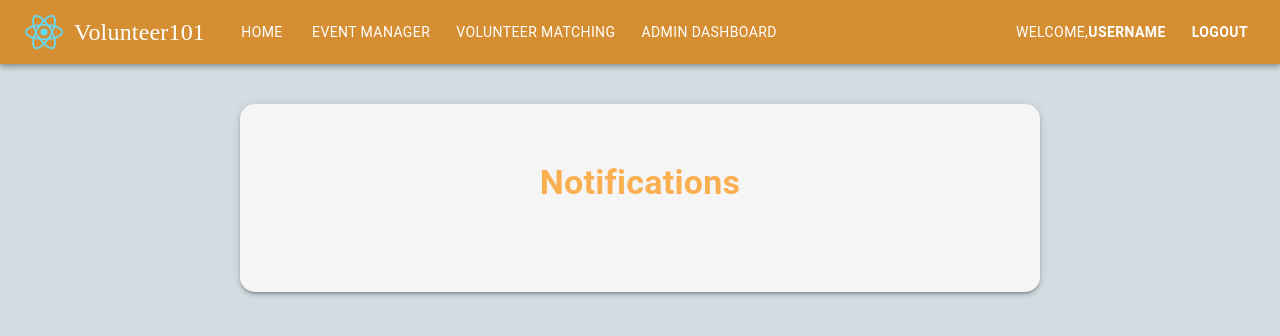
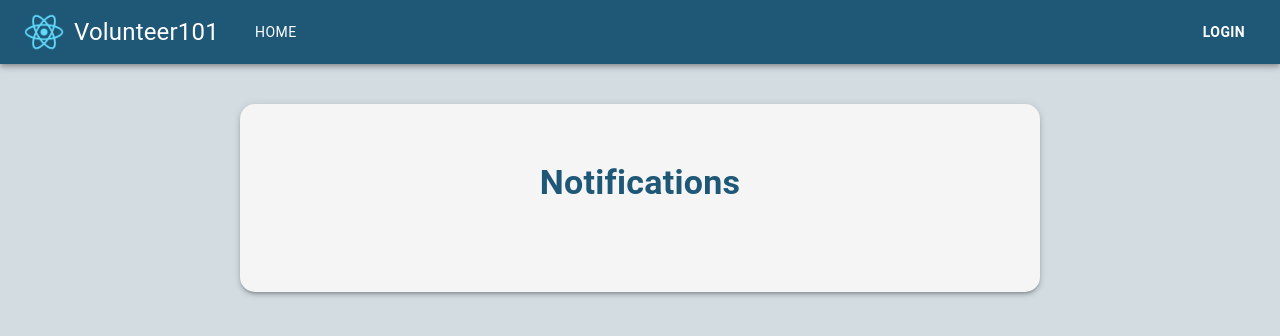
Before and after one commit to notbali/COSC-4353-Project, a React (Create React App) app in the folder frontend/: page /notification in a window 1280 px wide. Shown: the top 336 px of the page. Built offline with nearby package versions, Linux system fonts and the light colour scheme.

Commit message:
recoloring

```diff
--- a/frontend/src/App.js
+++ b/frontend/src/App.js
@@ -90,9 +90,9 @@ function App() {
       <Router>
         <div>
           <Navbar
-            isLoggedIn={true} // changed isLoggedIn={true} for testing
-            userName={"userName"}
-            userRole={"admin"}
+            isLoggedIn={isLoggedIn}
+            userName={userName}
+            userRole={userRole}
             handleLogout={handleLogout}
           />
           <Routes>
--- a/frontend/src/component/Navbar.jsx
+++ b/frontend/src/component/Navbar.jsx
@@ -37,7 +37,7 @@ const Navbar = ({ isLoggedIn, userName, userRole, handleLogout }) => {
 
   return (
     <>
-      <AppBar position="static" sx={{ backgroundColor: "#d58e31ff" }}>
+      <AppBar position="static" sx={{ backgroundColor: "#1f5777ff" }}>
         <Toolbar>
           {/* Mobile Menu Button */}
           <Box sx={{ display: { xs: "flex", md: "none" }, marginRight: 2 }}>
@@ -74,7 +74,6 @@ const Navbar = ({ isLoggedIn, userName, userRole, handleLogout }) => {
               variant="h6"
               sx={{
                 color: "#fff",
-                fontFamily: '"Pacifico", cursive',
                 fontWeight: 400,
                 fontSize: "1.5rem",
                 cursor: "pointer",
@@ -99,8 +98,8 @@ const Navbar = ({ isLoggedIn, userName, userRole, handleLogout }) => {
               sx={{
                 color: "#fff",
                 marginRight: "10px",
-                backgroundColor: isActive("/") ? "#fab050ff" : "inherit",
-                "&:hover": { backgroundColor: "#fab050ff" },
+                backgroundColor: isActive("/") ? "#184b69ff" : "inherit",
+                "&:hover": { backgroundColor: "#184b69ff" },
                 fontWeight: isActive("/") ? "bold" : "normal",
               }}
             >
@@ -113,30 +112,32 @@ const Navbar = ({ isLoggedIn, userName, userRole, handleLogout }) => {
                   <>
                     <Button
                       component={Link}
-                      to="/event-mgmt"
+                      to="/event-management"
                       sx={{
                         color: "#fff",
                         marginRight: "10px",
-                        backgroundColor: isActive("/event-mgmt")
-                          ? "#fab050ff"
+                        backgroundColor: isActive("/event-management")
+                          ? "#184b69ff"
                           : "inherit",
-                        "&:hover": { backgroundColor: "#fab050ff" },
-                        fontWeight: isActive("/event-mgmt") ? "bold" : "normal",
+                        "&:hover": { backgroundColor: "#184b69ff" },
+                        fontWeight: isActive("/event-management")
+                          ? "bold"
+                          : "normal",
                       }}
                     >
                       Event Manager
                     </Button>
                     <Button
                       component={Link}
-                      to="/volunteer-matching"
+                      to="/volunteer-matching-form"
                       sx={{
                         color: "#fff",
                         marginRight: "10px",
-                        backgroundColor: isActive("/volunteer-matching")
-                          ? "#fab050ff"
+                        backgroundColor: isActive("/volunteer-matching-form")
+                          ? "#184b69ff"
                           : "inherit",
-                        "&:hover": { backgroundColor: "#fab050ff" },
-                        fontWeight: isActive("/volunteer-matching")
+                        "&:hover": { backgroundColor: "#184b69ff" },
+                        fontWeight: isActive("/volunteer-matching-form")
                           ? "bold"
                           : "normal",
                       }}
@@ -150,9 +151,9 @@ const Navbar = ({ isLoggedIn, userName, userRole, handleLogout }) => {
                         color: "#fff",
                         marginRight: "10px",
                         backgroundColor: isActive("/admin-dashboard")
-                          ? "#fab050ff"
+                          ? "#184b69ff"
                           : "inherit",
-                        "&:hover": { backgroundColor: "#7FA1C3" },
+                        "&:hover": { backgroundColor: "#184b69ff" },
                         fontWeight: isActive("/admin-dashboard")
                           ? "bold"
                           : "normal",
@@ -172,9 +173,9 @@ const Navbar = ({ isLoggedIn, userName, userRole, handleLogout }) => {
                         color: "#fff",
                         marginRight: "10px",
                         backgroundColor: isActive("/event-list")
-                          ? "#fab050ff"
+                          ? "#184b69ff"
                           : "inherit",
-                        "&:hover": { backgroundColor: "#7FA1C3" },
+                        "&:hover": { backgroundColor: "#184b69ff" },
                         fontWeight: isActive("/event-list") ? "bold" : "normal",
                       }}
                     >
@@ -187,9 +188,9 @@ const Navbar = ({ isLoggedIn, userName, userRole, handleLogout }) => {
                         color: "#fff",
                         marginRight: "10px",
                         backgroundColor: isActive("/volunteer-history")
-                          ? "#fab050ff"
+                          ? "#184b69ff"
                           : "inherit",
-                        "&:hover": { backgroundColor: "#7FA1C3" },
+                        "&:hover": { backgroundColor: "#184b69ff" },
                         fontWeight: isActive("/volunteer-history")
                           ? "bold"
                           : "normal",
@@ -204,9 +205,9 @@ const Navbar = ({ isLoggedIn, userName, userRole, handleLogout }) => {
                         color: "#fff",
                         marginRight: "10px",
                         backgroundColor: isActive("/notification")
-                          ? "#fab050ff"
+                          ? "#184b69ff"
                           : "inherit",
-                        "&:hover": { backgroundColor: "#7FA1C3" },
+                        "&:hover": { backgroundColor: "#184b69ff" },
                         fontWeight: isActive("/notification")
                           ? "bold"
                           : "normal",
@@ -232,9 +233,9 @@ const Navbar = ({ isLoggedIn, userName, userRole, handleLogout }) => {
                     color: "#fff",
                     marginRight: "10px",
                     backgroundColor: isActive("/profile")
-                      ? "#fab050ff"
+                      ? "#184b69ff"
                       : "inherit",
-                    "&:hover": { backgroundColor: "#fab050ff" },
+                    "&:hover": { backgroundColor: "#184b69ff" },
                     fontWeight: isActive("/profile") ? "bold" : "normal",
                   }}
                 >
@@ -246,7 +247,7 @@ const Navbar = ({ isLoggedIn, userName, userRole, handleLogout }) => {
                     color: "#fff",
                     fontWeight: "bold",
                     fontSize: "0.875rem",
-                    "&:hover": { backgroundColor: "#fab050ff" },
+                    "&:hover": { backgroundColor: "#184b69ff" },
                   }}
                 >
                   Logout
@@ -260,7 +261,7 @@ const Navbar = ({ isLoggedIn, userName, userRole, handleLogout }) => {
                   color: "#fff",
                   fontWeight: "bold",
                   fontSize: "0.875rem",
-                  "&:hover": { backgroundColor: "#fab050ff" },
+                  "&:hover": { backgroundColor: "#184b69ff" },
                 }}
               >
                 Login
@@ -302,7 +303,7 @@ const Navbar = ({ isLoggedIn, userName, userRole, handleLogout }) => {
                   </ListItem>
                   <ListItem
                     button
-                    onClick={() => handleNavigation("/volunteer-matching")}
+                    onClick={() => handleNavigation("/volunteer-matching-form")}
                   >
                     <ListItemText
                       primary="Volunteer Matching"
--- a/frontend/src/pages/Notification.jsx
+++ b/frontend/src/pages/Notification.jsx
@@ -91,7 +91,7 @@ const Notification = ({ currentUser }) => {
                 marginBottom: "22px",
                 textAlign: "center",
                 fontWeight: "bold",
-                color: "#fab050ff",
+                color: "#1f5777ff",
               }}
             >
               Notifications
```
